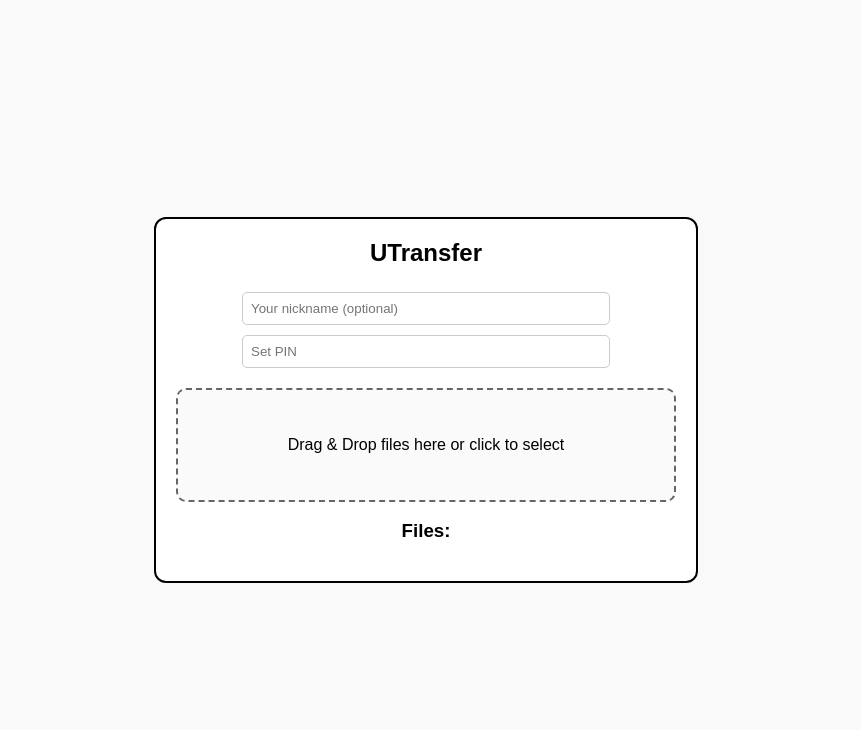
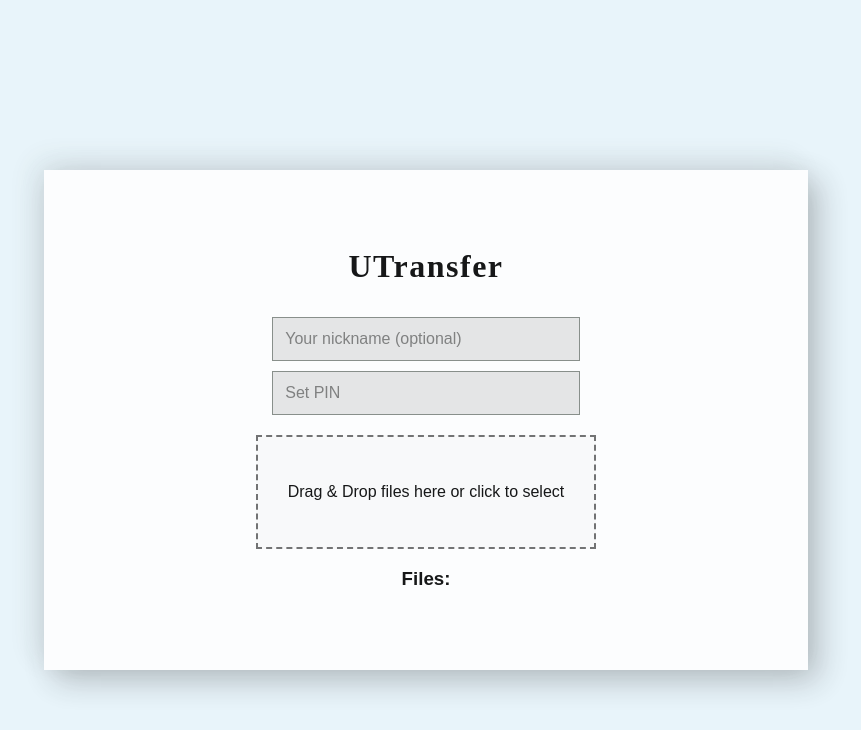
Before and after one commit to PJCodes9653/UTransfer, a website: page public/index.html in a window 1280 px wide. Shown: the whole page, without its empty margins (214-1075 px from the left). Drawn offline with nearby package versions, Linux system fonts and the light colour scheme; no server answers; a web font is replaced by a local one.

Commit message:
UI update

```diff
--- a/public/style.css
+++ b/public/style.css
@@ -1,38 +1,59 @@
+@import url('https://fonts.googleapis.com/css2?family=Poppins:ital,wght@0,100;0,200;0,300;0,400;0,500;0,600;0,700;0,800;0,900;1,100;1,200;1,300;1,400;1,500;1,600;1,700;1,800;1,900&family=Special+Gothic+Expanded+One&display=swap');
+
 body {
-  font-family: Arial, sans-serif;
-  background: #f9f9f9;
-  display: flex;
-  justify-content: center;
-  align-items: center;
-  height: 100vh;
-  margin: 0;
+    font-family: 'Special Gothic Expanded One', sans-serif;
+    margin: 0;
+    background: #E8F4FA;
+    height: 100vh;
+    display: flex;
+    justify-content: center;
+    align-items: center;
 }
 
 .container {
-  width: 500px;
-  padding: 20px;
-  border: 2px solid #000;
-  border-radius: 12px;
-  background: #fff;
-  text-align: center;
+    width: 55%;
+    height: auto;
+    min-height: 55%;
+    padding: 30px;
+    background: #FFFFFF;
+    position: relative;
+    overflow: hidden;
+    display: flex;
+    flex-direction: column;
+    justify-content: center;
+    align-items: center;
+    box-shadow: 10px 10px 30px rgba(37, 37, 37, 0.3), -10px -10px 30px rgba(71, 74, 72, 0.1);
+    opacity: 90%;
+    transform: translateY(20px);
 }
 
 h2 {
-  margin-top: 0;
+    font-size: 2em;
+    font-family: 'Special Gothic Expanded One', serif;
+    color: #000000;
+    letter-spacing: 1.5px;
 }
 
 input {
-  margin: 5px;
-  padding: 8px;
-  width: 70%;
-  border: 1px solid #ccc;
-  border-radius: 5px;
+    resize: none;
+    border: 1px solid #7e8580;
+    padding: 12px;
+    width: 40%;
+    background: #e4e4e4;
+    color: #3d3d3d;
+    font-size: 1em;
+    margin: 5px 0;
+}
+
+input:focus {
+    outline: none;
+    border-color: #0088cc;
+    box-shadow: 0 0 10px #dfdfdf;
 }
 
 .drop-zone {
   margin-top: 15px;
   border: 2px dashed #666;
-  border-radius: 10px;
   padding: 30px;
   text-align: center;
   cursor: pointer;
@@ -49,17 +70,16 @@ input {
   padding: 0;
   margin: 10px 0 0 0;
   text-align: left;
+  display: flex;
+  flex-direction: column;
+  gap: 10px;
 }
 
 .file-item {
-  display: flex;
-  justify-content: space-between;
-  align-items: center;
-  margin: 8px 0;
-  padding: 6px;
-  border: 1px solid #ddd;
-  border-radius: 6px;
-  font-size: 14px;
+    background: white;
+    padding: 10px;
+    box-shadow: 0 5px 5px rgba(0,0,0,0.1);
+    font-size: 0.9em;
 }
 
 .file-item button {
@@ -67,14 +87,20 @@ input {
   padding: 4px 8px;
   font-size: 12px;
   border: none;
-  border-radius: 4px;
-  background: #000;
+  background: #0088cc;
   color: #fff;
   cursor: pointer;
 }
 
 .file-item button:hover {
-  background: #444;
+    background-color: #665a5a;
+    box-shadow: 0.6px 2.5px #dfdfdf;
+    transform: scale(1.05);
+    border: 1px solid #adb4af;
+}
+
+.file-item button:active {
+    background-color: #474a48;
 }
 
 /* Upload progress styles */
@@ -88,7 +114,6 @@ input {
   width: 160px;
   height: 18px;
   background: #eee;
-  border-radius: 9px;
   overflow: hidden;
   border: 1px solid #ddd;
 }
@@ -107,7 +132,6 @@ input {
   padding: 4px 8px;
   font-size: 12px;
   border: none;
-  border-radius: 4px;
   background: #b71c1c;
   color: #fff;
   cursor: pointer;
@@ -132,7 +156,6 @@ input {
   background: #fff;
   margin: 10% auto;
   padding: 20px;
-  border-radius: 8px;
   width: 350px;
   box-shadow: 0 4px 8px rgba(0,0,0,0.3);
 }
```
